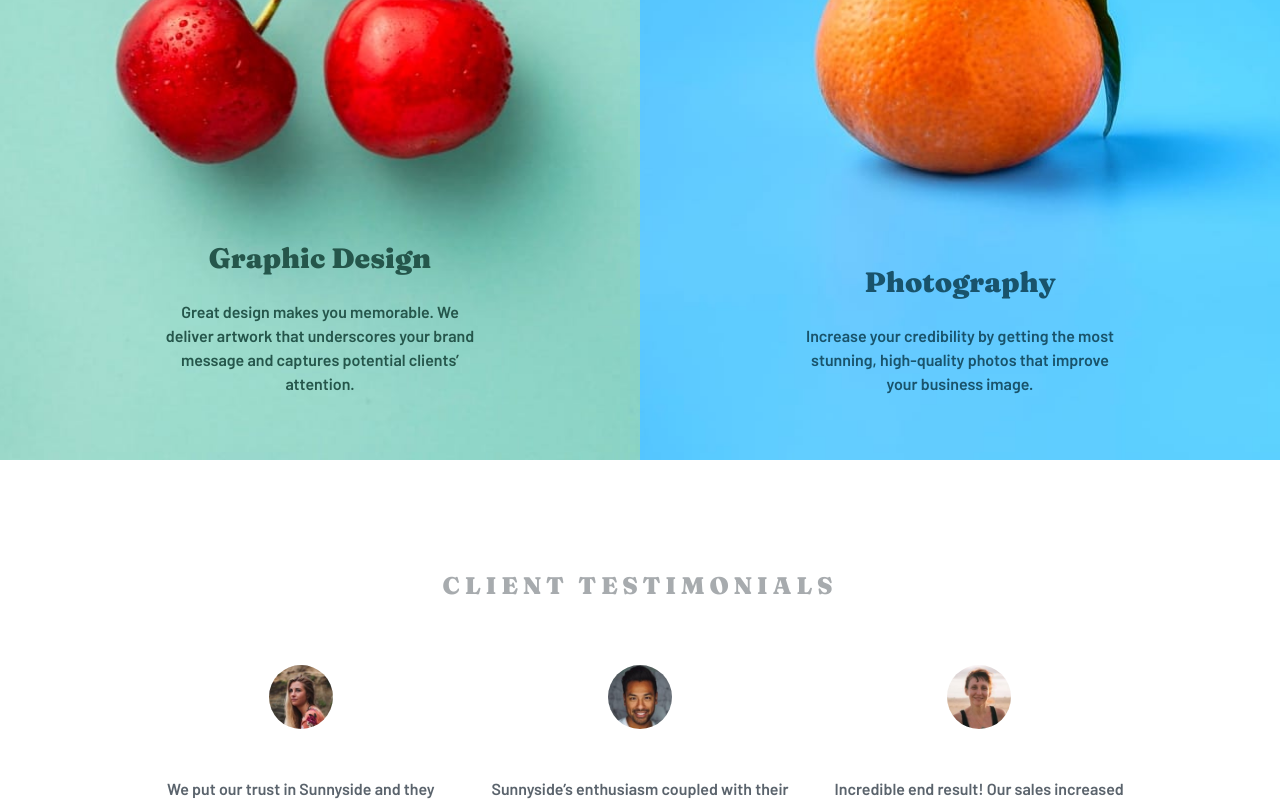
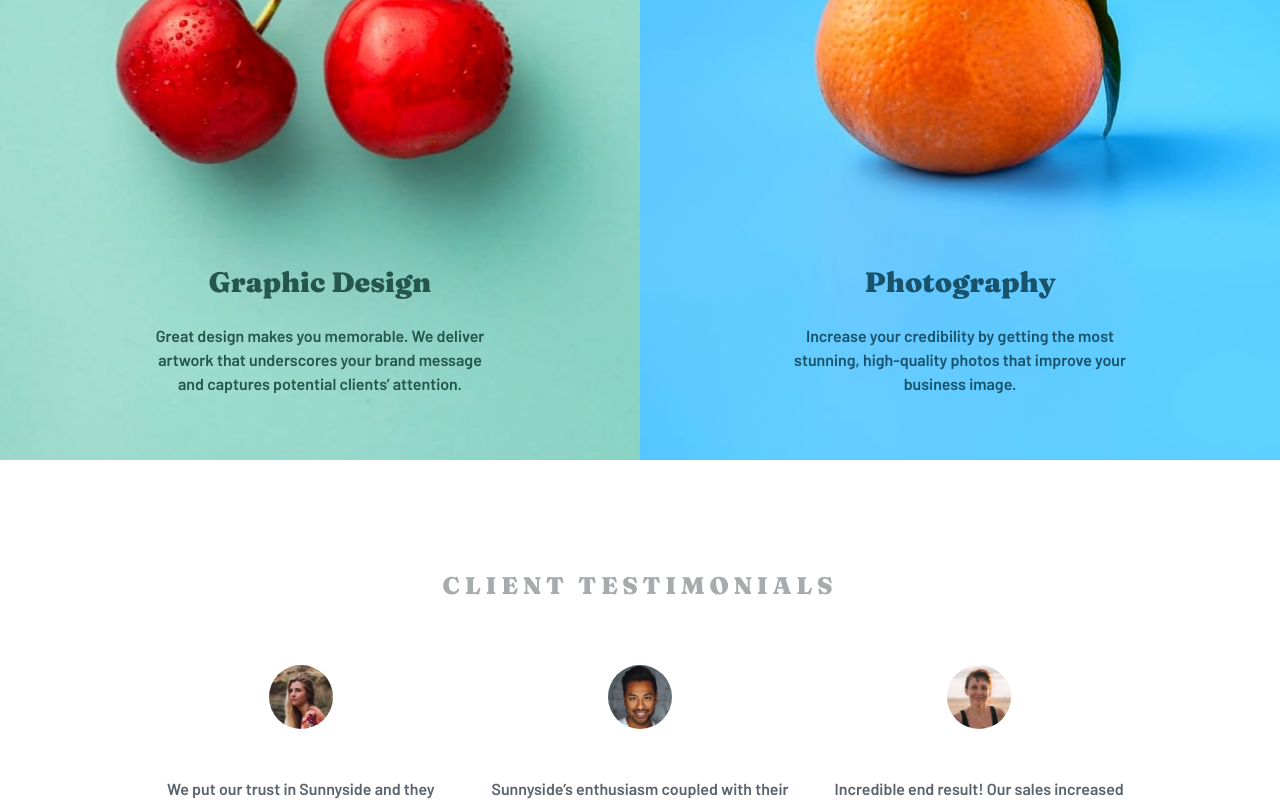
Before and after one commit to tossik8/sunnyside-agency, a React (Vite) app: page / in a window 1280 px wide. Shown: the part 1993-2794 px from the top of the page. Built offline with nearby package versions, Linux system fonts and the light colour scheme.

Commit message:
style: make the skill text fixed in width

```diff
--- a/src/css/Grid.css
+++ b/src/css/Grid.css
@@ -52,7 +52,7 @@
 .skill-text{
     font-family: 'Barlow', sans-serif;
     text-align: center;
-    width: 50%;
+    width: 22rem;
 }
 .graphic-design-text{
     color: hsl(167, 40%, 24%);
```
